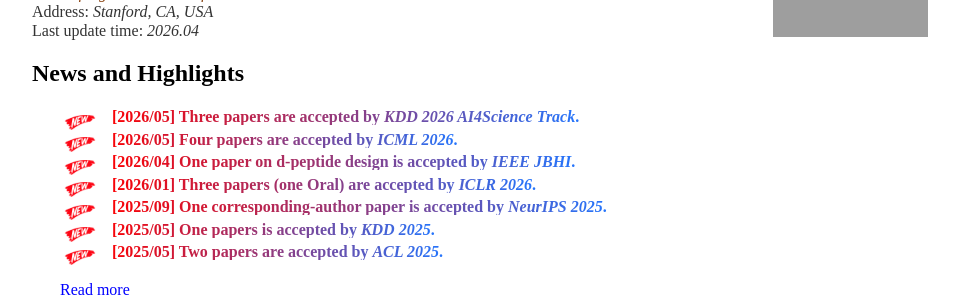
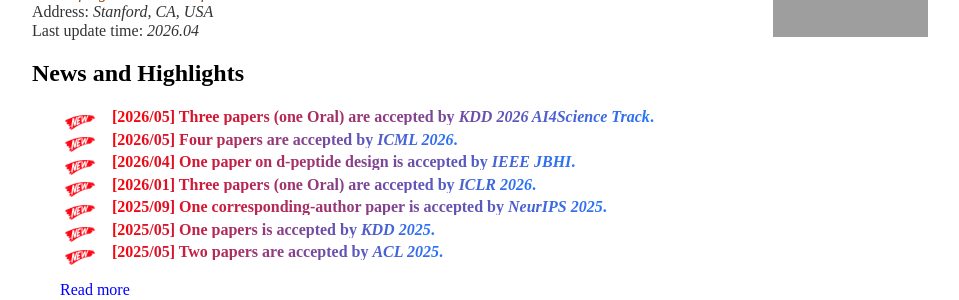
Before and after one commit to smiles724/smiles724.github.io, a Jekyll site: the page built from index.html, in a window 1280 px wide and 900 px high. Shown: the part 334-634 px from the top of the window, without its empty margins (160-1119 px from the left). Built offline with Jekyll 4.4.1, drawn with Linux system fonts in a browser that asks for light colours; nearby versions of some CDN libraries; a style sheet for code colours, icons or effects is not loaded; grey boxes are pictures that could not be loaded.

Commit message:
update noiserater

```diff
--- a/index.html
+++ b/index.html
@@ -131,7 +131,7 @@ title: Fang WU
 		<p style="margin-left: 2em;">
 			<img src="img/new.png" align="middle" width="32" height="15"/>
 			<b  style="background-image: linear-gradient(90deg,#ff0000 0,#2575fc); -webkit-background-clip: text; -webkit-text-fill-color: transparent;">
-			    &nbsp&nbsp [2026/05] Three papers are accepted by <em>KDD 2026 AI4Science Track</em>. <br></b>
+			    &nbsp&nbsp [2026/05] Three papers (one Oral) are accepted by <em>KDD 2026 AI4Science Track</em>. <br></b>
 			<img src="img/new.png" align="middle" width="32" height="15"/>
 			<b  style="background-image: linear-gradient(90deg,#ff0000 0,#2575fc); -webkit-background-clip: text; -webkit-text-fill-color: transparent;">
 			    &nbsp&nbsp [2026/05] Four papers are accepted by <em>ICML 2026</em>. <br></b>
--- a/papers_sci.html
+++ b/papers_sci.html
@@ -361,7 +361,7 @@
 			&nbsp&nbsp <b>DiffMD:  A Geometric Diffusion Model for Molecular Dynamics Simulations</b> <br>
 			&nbsp&nbsp <b>Fang Wu,</b> Stan Z. Li<sup>&dagger;</sup> <br>
 			&nbsp&nbsp <span style="display: inline-block;background: #f7f7f7; color: #333333;padding: 2px 6px;border-radius: 3px;box-shadow: 0px 1px 2px rgba(0, 0, 0, 0.15); font-weight: normal;
-    		font-size: 0.9em; font-family: 'Georgia', 'Times New Roman', serif;">AAAI 2023 <span style="color: #8B0000;">(Oral)</span></span> <br>
+    		font-size: 0.9em; font-family: 'Georgia', 'Times New Roman', serif;">AAAI 2023 <span style="color: red; font-weight: bold;">(Oral)</span></span> <br>
 			&nbsp&nbsp <a href="https://ojs.aaai.org/index.php/AAAI/article/view/25663">[Paper]</a> <br>
 			<br>
 		</p>
```
